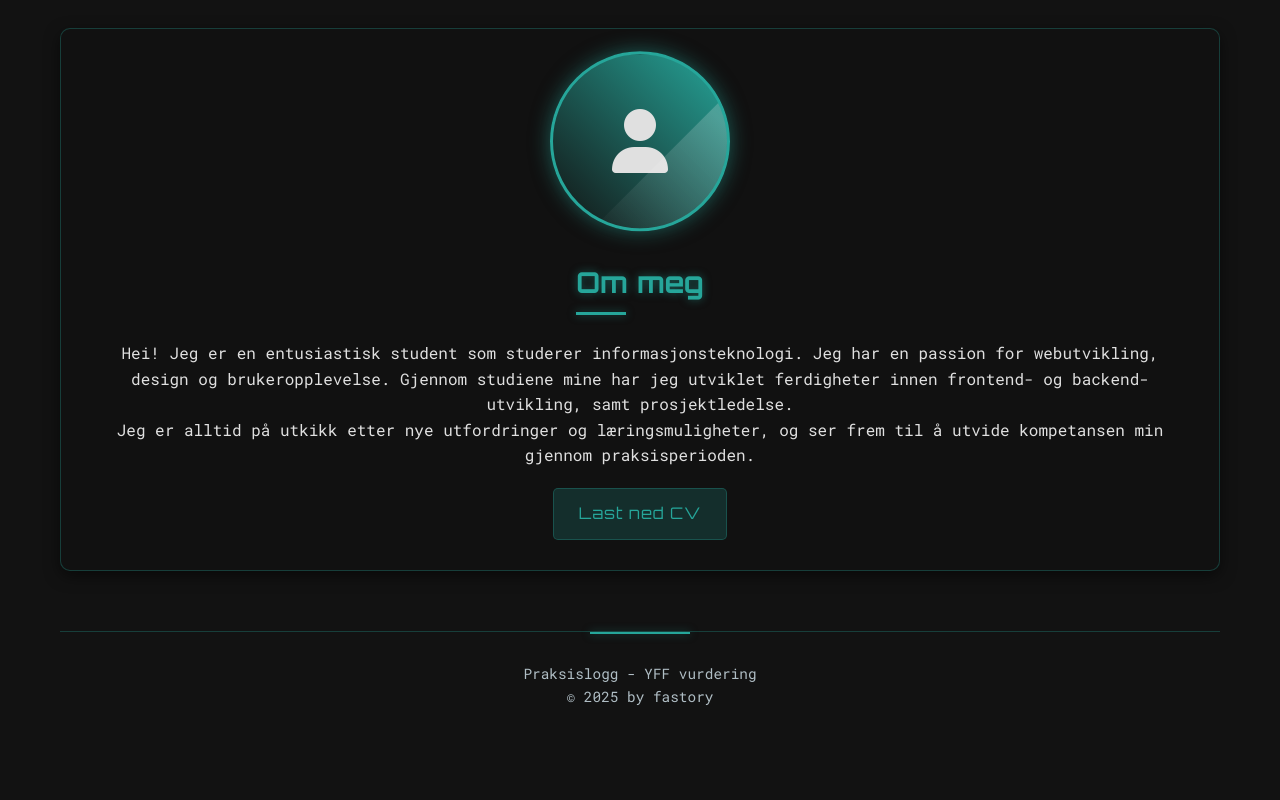
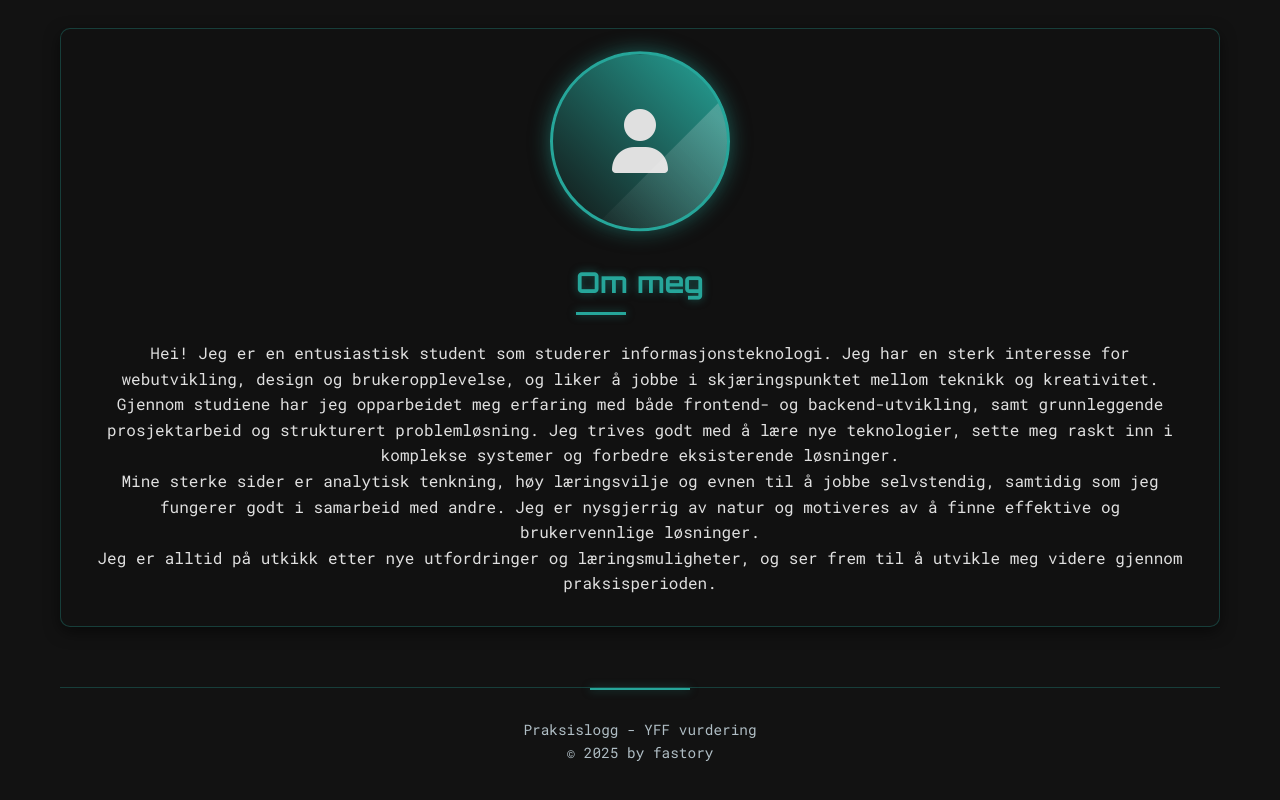
Before and after one commit to fastory777/personal-log, a plain HTML site: page index.html in a window 1280 px wide. Shown: the part 3165-3965 px from the top of the page. Before the commit the page ends 3923 px from the top, so only its background shows below. Drawn offline with Linux system fonts and the light colour scheme.

Commit message:
update 15.12.25 2.0

```diff
--- a/index.html
+++ b/index.html
@@ -887,9 +887,11 @@
                     <i class="fas fa-user"></i>
                 </div>
                 <h2>Om meg</h2>
-                <p>Hei! Jeg er en entusiastisk student som studerer informasjonsteknologi. Jeg har en passion for webutvikling, design og brukeropplevelse. Gjennom studiene mine har jeg utviklet ferdigheter innen frontend- og backend-utvikling, samt prosjektledelse.</p>
-                <p>Jeg er alltid på utkikk etter nye utfordringer og læringsmuligheter, og ser frem til å utvide kompetansen min gjennom praksisperioden.</p>
-                <a href="#" class="cv-last-ned">Last ned CV</a>
+                <p>Hei! Jeg er en entusiastisk student som studerer informasjonsteknologi. Jeg har en sterk interesse for webutvikling, design og brukeropplevelse, og liker å jobbe i skjæringspunktet mellom teknikk og kreativitet.</p>
+                <p>Gjennom studiene har jeg opparbeidet meg erfaring med både frontend- og backend-utvikling, samt grunnleggende prosjektarbeid og strukturert problemløsning. Jeg trives godt med å lære nye teknologier, sette meg raskt inn i komplekse systemer og forbedre eksisterende løsninger.</p>
+                <p>Mine sterke sider er analytisk tenkning, høy læringsvilje og evnen til å jobbe selvstendig, samtidig som jeg fungerer godt i samarbeid med andre. Jeg er nysgjerrig av natur og motiveres av å finne effektive og brukervennlige løsninger.</p>
+                <p>Jeg er alltid på utkikk etter nye utfordringer og læringsmuligheter, og ser frem til å utvikle meg videre gjennom praksisperioden.</p>
+
             </div>
         </section>
     </main>
```
